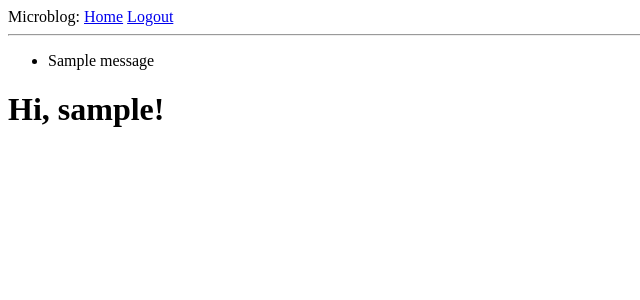
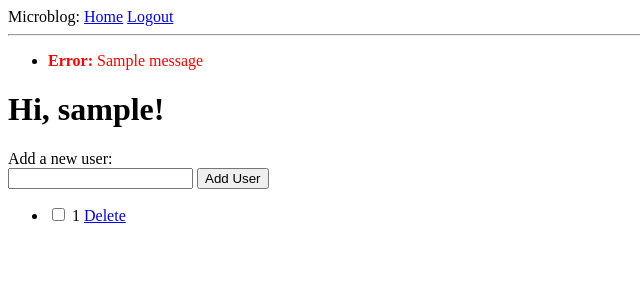
Before and after one commit to viralpersistence/iacc-secret-lists, a Flask app: template app/templates/index.html in a window 1280 px wide. Shown: the top 300 px of the page, without its empty margins (0-640 px from the left). Run offline with Flask 3, Linux system fonts and the light colour scheme; a user stored in the database is signed in; tables that the repository leaves empty hold one stand-in row (values such as "Sample post"); the template is opened without the code that fills it: most values are stand-ins (such as "Sample title", 1, 10 or a date in 2020); one stand-in notice (Sample message) is shown; some libraries are stand-ins or nearby versions.

Commit message:
worked on table to add and remove users

```diff
--- a/app/routes.py
+++ b/app/routes.py
@@ -1,18 +1,80 @@
 from app import app, db
 from app.forms import LoginForm
-from app.models import DbUser
+from app.models import DbUser, FeedUser, UserList#UserFollows
 from flask_login import current_user, login_user, login_required, logout_user
 from flask import render_template, flash, redirect, url_for, request
 from urllib.parse import urlsplit
+from atproto import IdResolver, Client
 import sqlalchemy as sa
+import os
+from dotenv import load_dotenv
 
+load_dotenv()
+
+idr = IdResolver()
 
 
 @app.route('/')
 @app.route('/index')
 @login_required
 def index():
-    return render_template("index.html")
+    user = db.session.scalar(sa.select(FeedUser).where(FeedUser.id == current_user.feeduser_id))
+
+    user_handle = idr.did.resolve(user.did)
+
+    bsky_client = Client("https://bsky.social")
+    bsky_client.login(os.environ.get('HANDLE'), os.environ.get('PASSWORD'))
+
+    more_follows = True
+    cursor = ''
+
+    handles = []
+
+    while more_follows:
+        res = bsky_client.get_follows(actor=user.did, cursor=cursor, limit=100)
+
+        if res['follows']:
+            handles += [f.handle for f in res['follows']]
+
+        if res['cursor']:
+            cursor = res['cursor']
+        else:
+            more_follows = False
+
+    subscribed_to = db.session.scalars(sa.select(UserList).where(UserList.feeduser_id==current_user.feeduser_id)).all()
+
+
+    #subscribed_to_handles = []
+    #for elem in subscribed_to:
+    #    handle = idr.did.resolve(elem.subscribes_to_did).also_known_as[0]
+    #    subscribed_to_handles.append(handle)
+
+    return render_template("index.html", follows=handles, user_handle=user_handle, subscribed_to=subscribed_to)
+
+@app.route('/add', methods=['POST'])
+def add():
+    add_user_handle = request.form['add_user_handle']
+    add_user_did = idr.handle.resolve(add_user_handle)
+
+    if add_user_did is None:
+        flash(f'Bluesky user {add_user_handle} does not exist')
+        return redirect(url_for('index'))
+
+    userlist_entry = UserList(feeduser_id=current_user.feeduser_id, subscribes_to_did=add_user_did)
+    db.session.add(userlist_entry)
+    db.session.commit()
+
+    return redirect(url_for('index'))
+
+@app.route("/delete/<int:ul_id>")
+def delete(ul_id):
+    #todo = Todo.query.filter_by(id=todo_id).first()
+    #db.session.delete(todo)
+    remove_user = db.session.scalar(sa.select(UserList).where(UserList.id == ul_id))
+    db.session.delete(remove_user)
+    db.session.commit()
+    return redirect(url_for('index'))
+
 
 @app.route('/login', methods=['GET', 'POST'])
 def login():
@@ -20,17 +82,28 @@ def login():
         return redirect(url_for('index'))
     form = LoginForm()
     if form.validate_on_submit():
-        user = db.session.scalar(
-            sa.select(DbUser).where(DbUser.user_handle == form.username.data))
-        if user is None:# or not user.check_password(form.password.data):
+        user_did = idr.handle.resolve(form.username.data)
+        print(user_did)
+
+        if user_did:
+            #user = db.session.scalar(sa.select(DbUser).where(DbUser.user_handle == form.username.data))
+            user = db.session.scalar(sa.select(DbUser).join(FeedUser, DbUser.feeduser_id == FeedUser.id).where(FeedUser.did == user_did))
+        else:
+            user = None
+
+        if user is None:
             flash('Invalid username or password')
             return redirect(url_for('login'))
+
         login_user(user, remember=form.remember_me.data)
         next_page = request.args.get('next')
+
         if not next_page or urlsplit(next_page).netloc != '':
             next_page = url_for('index')
         return redirect(next_page)
+
     return render_template('login.html', title='Sign In', form=form)
+
 
 @app.route('/logout')
 def logout():
--- a/app/templates/base.html
+++ b/app/templates/base.html
@@ -1,5 +1,13 @@
 <head>
     <title>microblog</title>
+    <script src="https://ajax.googleapis.com/ajax/libs/jquery/1.7.1/jquery.js"></script>
+    <script src="https://ajax.googleapis.com/ajax/libs/jqueryui/1.8.16/jquery-ui.js"></script>
+    <link href="http://ajax.googleapis.com/ajax/libs/jqueryui/1.8.16/themes/ui-lightness/jquery-ui.css" rel="stylesheet" type="text/css" />
+    <style>
+        .error {
+            color: red;
+        }
+    </style>
 </head>
 <body>
     <div>
@@ -16,7 +24,7 @@
     {% if messages %}
     <ul>
         {% for message in messages %}
-        <li>{{ message }}</li>
+        <li><p class=error><strong>Error: </strong>{{ message }}</li>
         {% endfor %}
     </ul>
     {% endif %}
--- a/app/templates/index.html
+++ b/app/templates/index.html
@@ -2,5 +2,40 @@
 
 
 {% block content %}
-    <h1>Hi, {{ current_user.user_handle }}!</h1>
+    <h1>Hi, {{ user_handle }}!</h1>
+
+    <!--input type="text" id="tags"-->
+
+
+    <div>Add a new user:
+        <form action="{{ url_for('add') }}" method="POST">
+            <input type="text" name="add_user_handle" id="tags">
+            <input type="submit" value="Add User" class="button">
+        </form>
+    </div>
+
+    <div>
+        <ul>
+            {% for ul in subscribed_to %}
+                <li>
+                    <input type="checkbox" id="{{ loop.index }}" name="taskCheckbox" value="{{ loop.index }}">
+                    <label for="{{ loop.index }}">{{ ul.subscribes_to_did }}</label>
+                    <a href="/delete/{{ ul.id }}">Delete</a>
+                </li>
+            {% endfor %}
+        </ul>
+    </div>
+
+    <script>
+    $( function() {
+        var availableTags = [
+            {% for handle in follows %}
+                "{{handle}}",
+            {% endfor %}
+        ];
+        $( "#tags" ).autocomplete({
+        source: availableTags
+        });
+    } );
+  </script>
 {% endblock %}
```
Also changed, not shown: app/models.py (+19 -7 lines).
